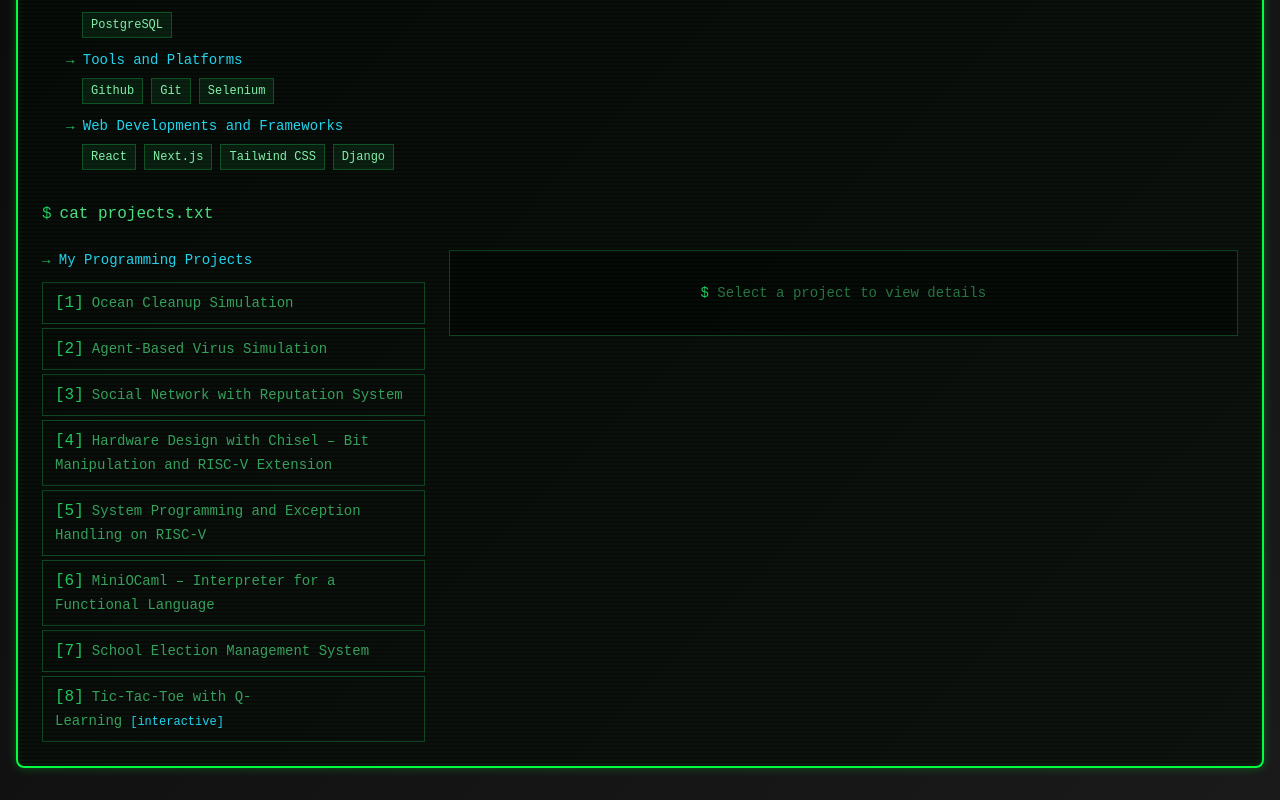
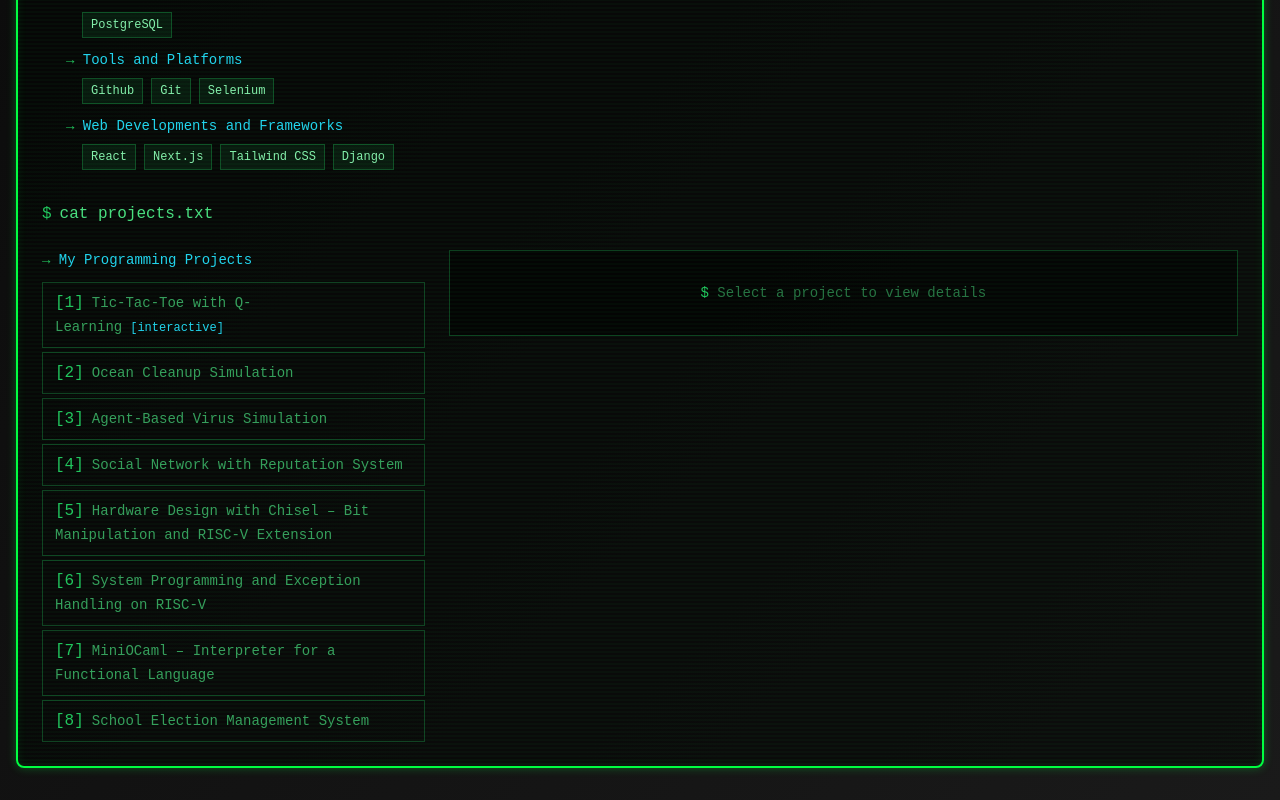
Before and after one commit to TheGuy-26/TheGuy-26.github.io, a React (Vite) app: page /projects in a window 1280 px wide. Shown: the part 308-1108 px from the top of the page. Built offline with nearby package versions, Linux system fonts and the light colour scheme.

Commit message:
updated project structure

```diff
--- a/src/pages/ProjectsPage.tsx
+++ b/src/pages/ProjectsPage.tsx
@@ -36,6 +36,12 @@ export default function ProjectsPage({ language }: ProjectsPageProps) {
     const t = translations[language];
 
     const projects = [
+        {
+            id: 'tictactoe',
+            name: t.project_list.tictactoe,
+            skills: ['react', 'typescript', 'tailwind-css', 'reinforcement learning'],
+            isInteractive: true
+        },
         {
             id: 'sopra24',
             name: t.project_list.sopra24,
@@ -76,12 +82,6 @@ export default function ProjectsPage({ language }: ProjectsPageProps) {
             name: t.project_list.election_software,
             url: 'https://github.com/TheGuy-26/VotingSoftware',
             skills: ['java']
-        },
-        {
-            id: 'tictactoe',
-            name: t.project_list.tictactoe,
-            skills: ['react', 'typescript', 'tailwind-css', 'reinforcement learning'],
-            isInteractive: true
         }
     ];
 
```
